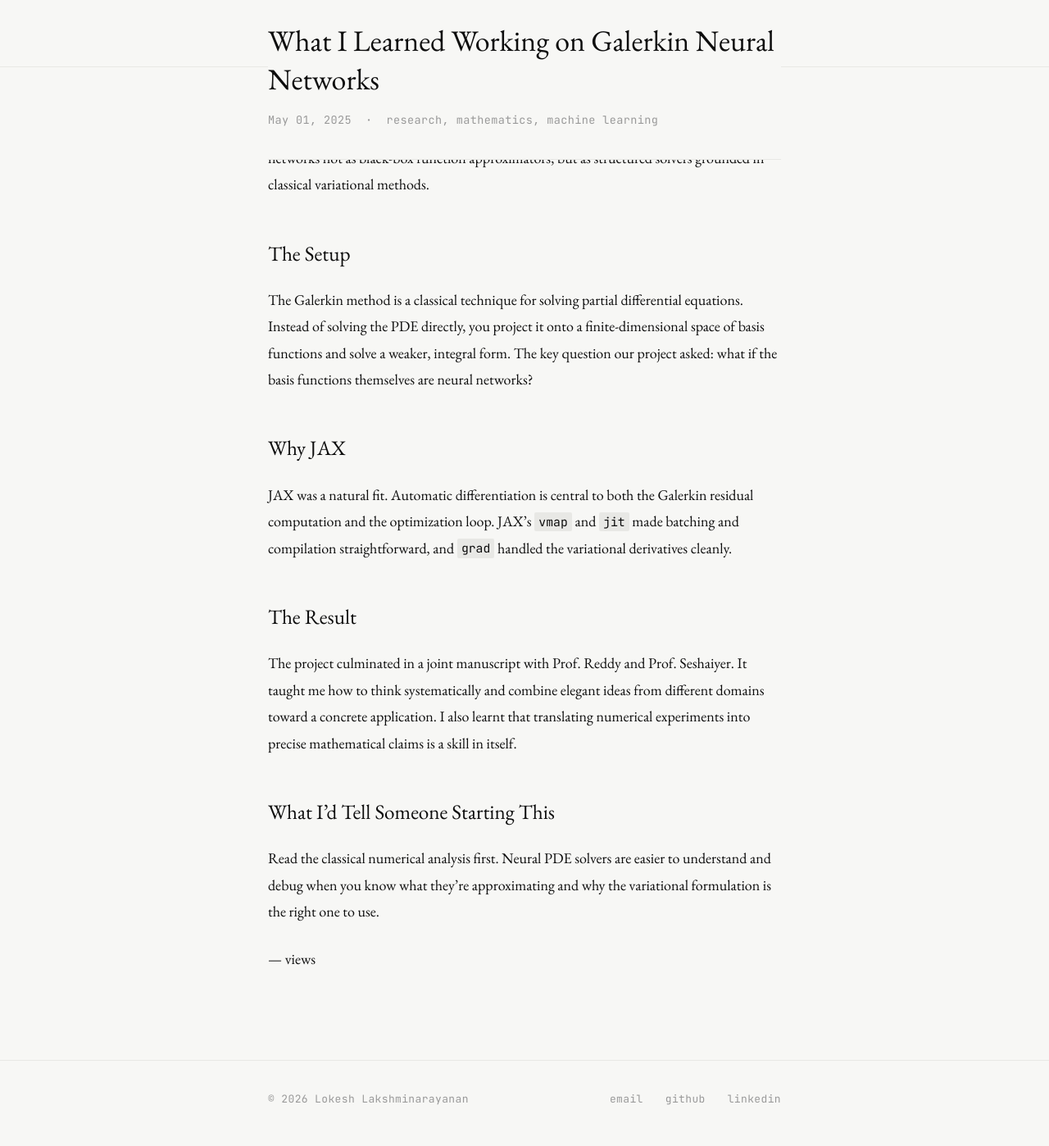
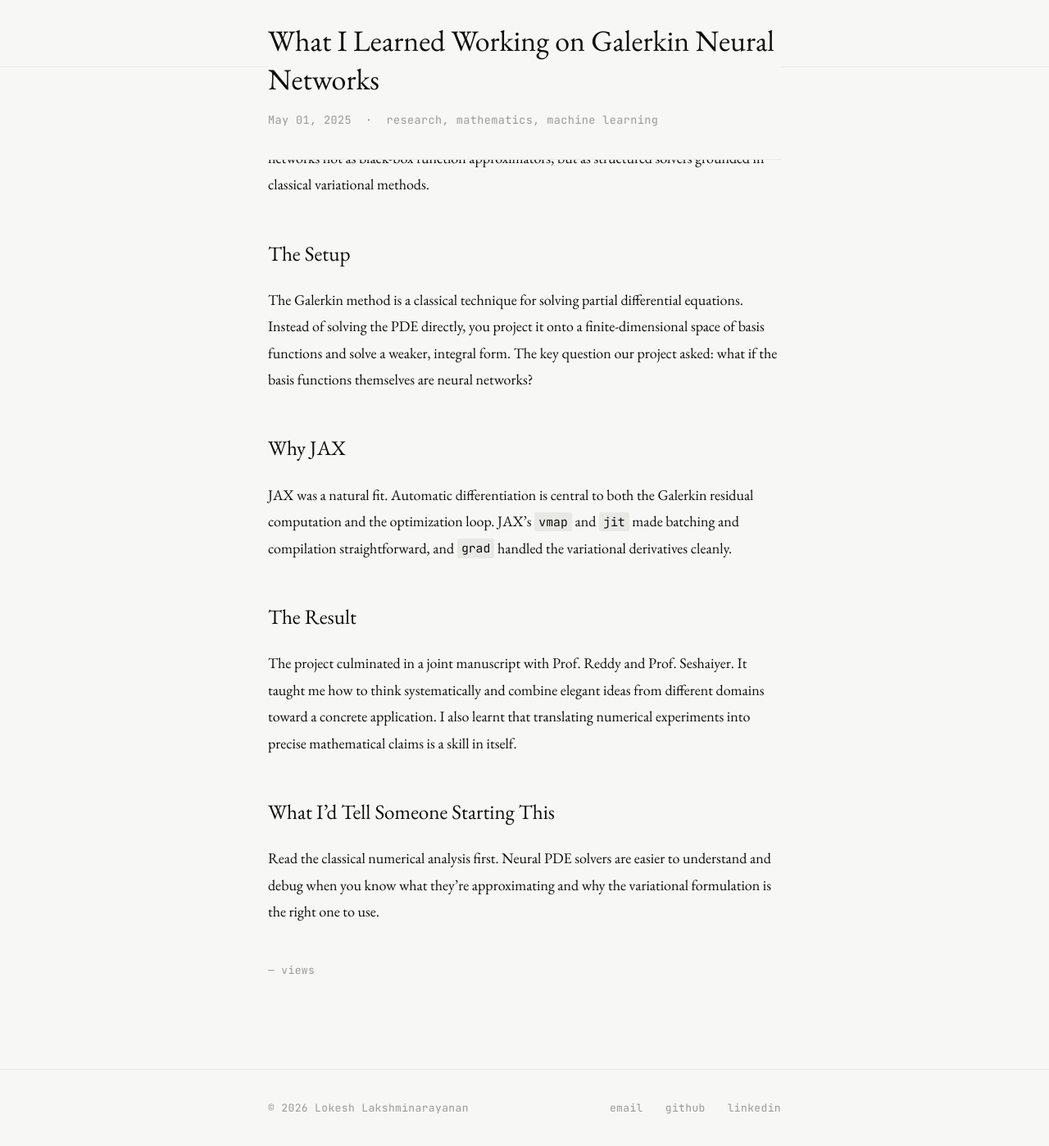
Before and after one commit to Lokesh-bitshyd22/Lokesh-bitshyd22.github.io, a Jekyll site: the page built from _posts/2025-05-01-on-galerkin-neural-networks.md, in a window 1280 px wide and 1400 px high, scrolled down 250 px. Shown: the whole window at 82% size. Built offline with Jekyll 4.4.1, drawn with Linux system fonts in a browser that asks for light colours.

Commit message:
Update main.css

```diff
--- a/assets/css/main.css
+++ b/assets/css/main.css
@@ -537,6 +537,14 @@ footer .social-links a:hover {
   border-top: var(--line);
   margin: 2.5rem 0;
 }
+.post-views {
+  font-family: var(--mono);
+  font-size: 0.72rem;
+  color: var(--gray-mid);
+  letter-spacing: 0.03em;
+  text-align: left;
+  margin-top: 2.5rem;
+}
 
 /* ========================
    HOME — RECENT POSTS
```
